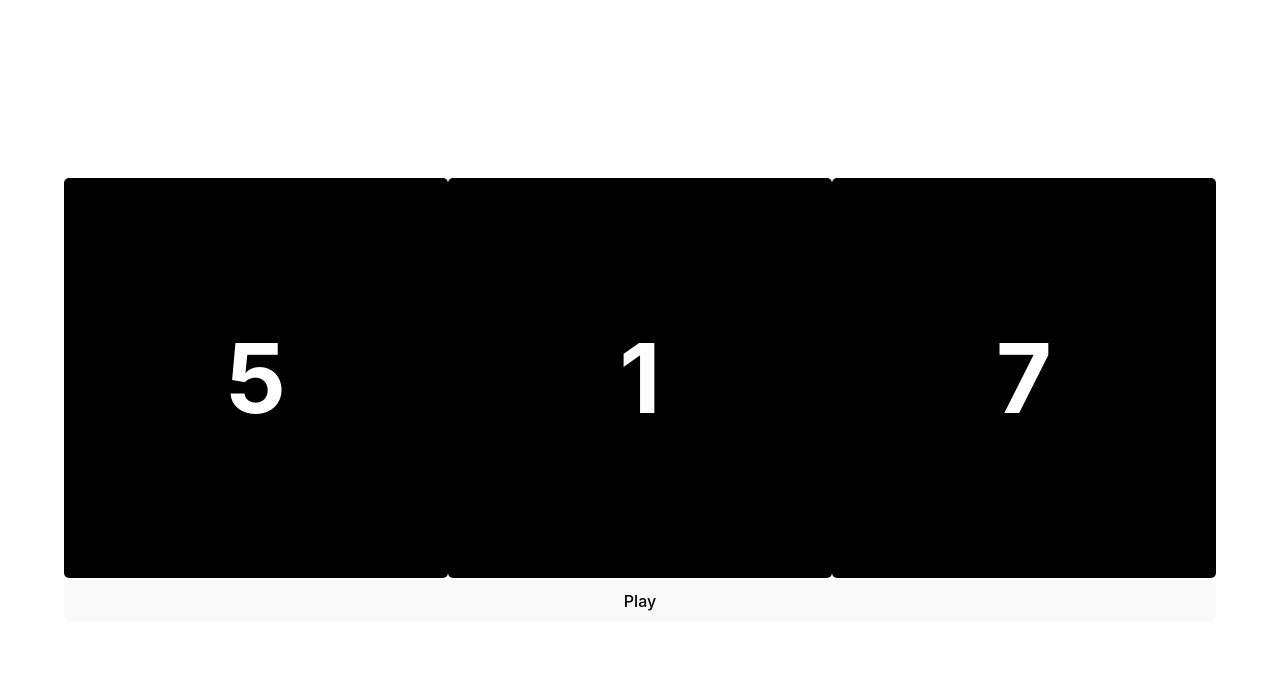
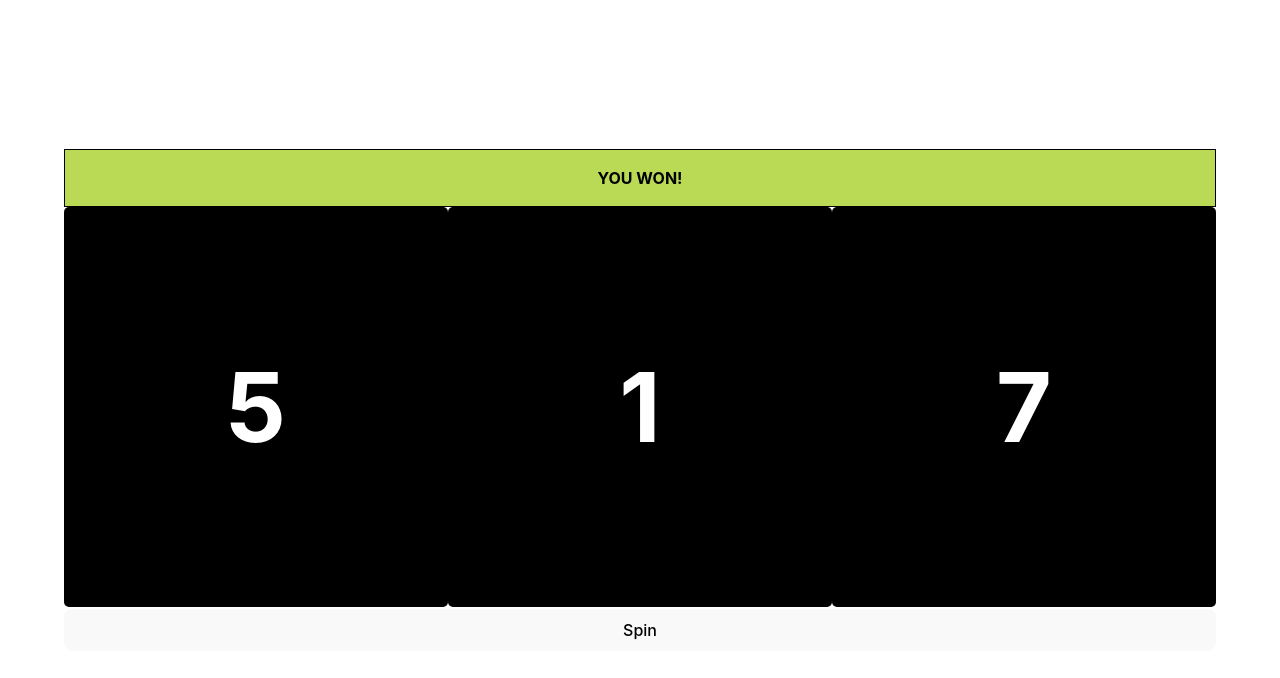
Before and after one commit to peter-kautwima/gameslot, a React (Vite) app: page / in a window 1280 px wide. Shown: the top 678 px of the page. Built offline with nearby package versions, Linux system fonts and the light colour scheme.

Commit message:
wire up winner message

```diff
--- a/src/App.css
+++ b/src/App.css
@@ -36,3 +36,13 @@
   border-radius: 5px;
   margin-bottom: 10px;
 }
+
+.winner {
+  background: #bada55;
+  border: 1px solid black;
+  padding: 1rem;
+  color: black;
+  text-align: center;
+  text-transform: uppercase;
+  font-weight: bold;
+}
--- a/src/App.tsx
+++ b/src/App.tsx
@@ -1,7 +1,7 @@
 import { useCallback, useEffect, useState } from "react";
 import "./App.css";
 import { TSlot, TSlots } from "./types";
-import { generateSlotsArray, randomElement } from "./utils";
+import { generateSlotsArray, hasWon, randomElement } from "./utils";
 
 type TState = {
   isIdle: boolean;
@@ -54,11 +54,14 @@ function App() {
     }
 
     // return timeout.clear
-  }, [state.isAnimating, setState, state]);
+  }, [setState, state]);
 
   return (
     <div className="App">
       <div className="slot-machine">
+      {hasWon(state.winners || []) && (
+        <div className="winner">You won!</div>
+      )}
         <div className="slots-view">
           {
             state.winners ? state.winners.map((winner, index) => (
@@ -78,7 +81,7 @@ function App() {
             ))
           }
         </div>
-        <button onClick={handlePlay}>Play</button>
+        <button onClick={handlePlay}>Spin</button>
       </div>
     </div>
   );
```
